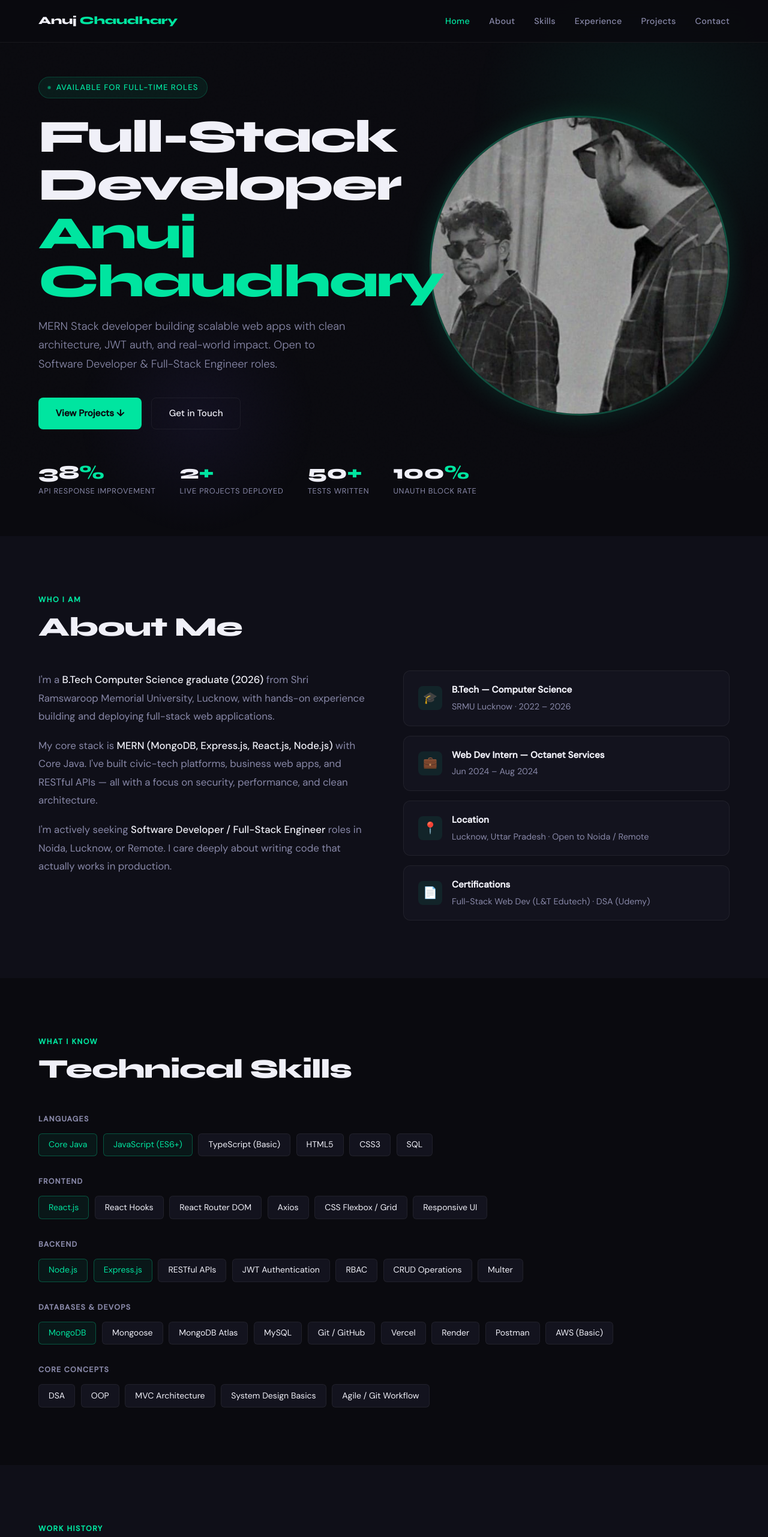
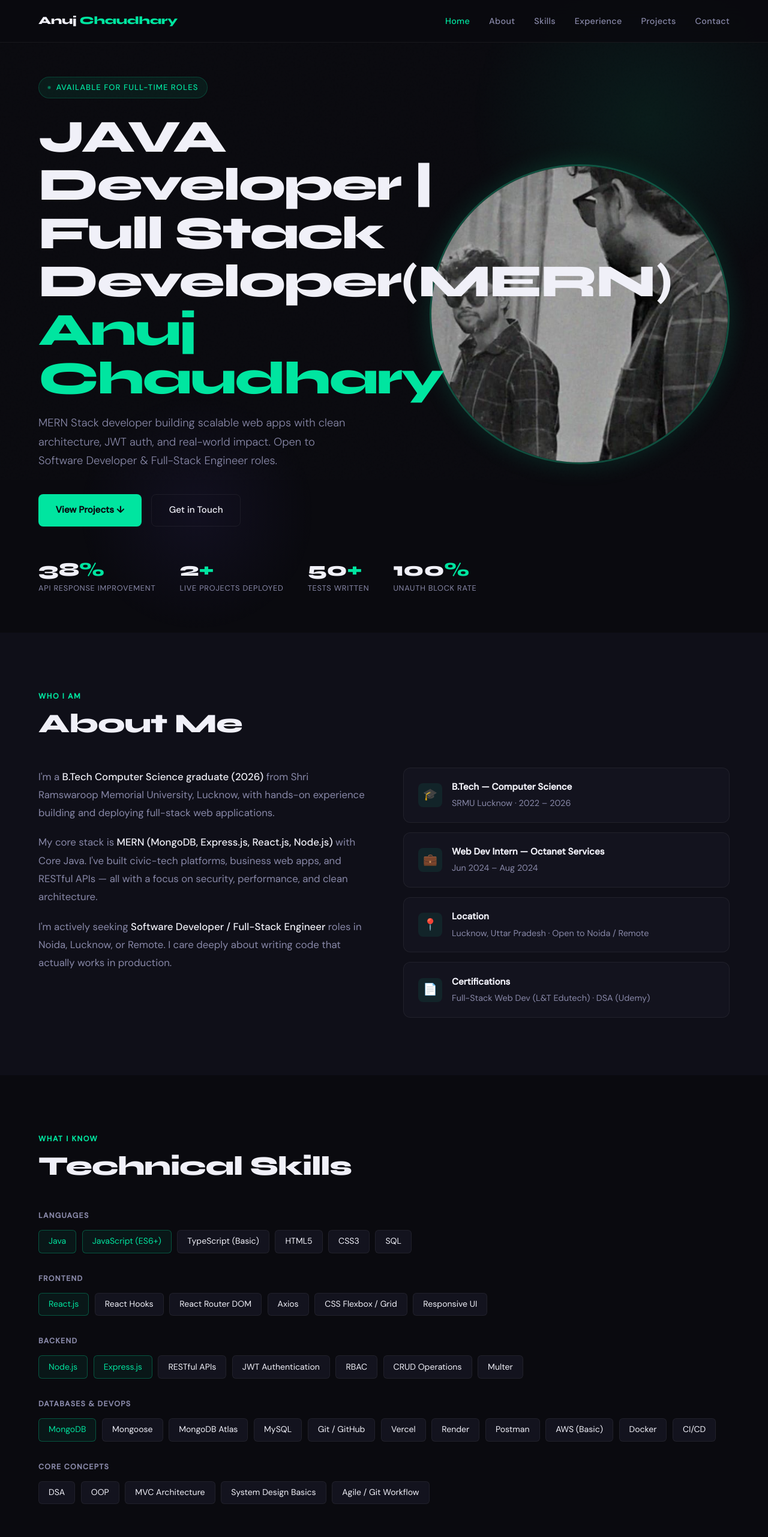
Before and after one commit to anonymous8528/portfolio, a plain HTML site: page index.html in a window 1280 px wide. Shown: the top 2563 px of the page at 60% size. Drawn offline with Linux system fonts and the light colour scheme.

Commit message:
Updated portfolio - added new project

```diff
--- a/index.html
+++ b/index.html
@@ -862,7 +862,7 @@
 
 <div class="hero-content">
       <div class="hero-tag">Available for full-time roles</div>
-      <h1>Full-Stack Developer  <br><span class="name">Anuj Chaudhary</span></h1>
+      <h1>JAVA Developer | Full Stack Developer(MERN)  <br><span class="name">Anuj Chaudhary</span></h1>
       <p class="hero-sub">MERN Stack developer building scalable web apps with clean architecture, JWT auth, and
         real-world impact. Open to Software Developer &amp; Full-Stack Engineer roles.</p>
       <div class="hero-btns">
@@ -949,7 +949,7 @@
       <div class="skill-group">
         <div class="skill-group-label">Languages</div>
         <div class="skill-pills">
-          <span class="pill accent">Core Java</span>
+          <span class="pill accent"> Java</span>
           <span class="pill accent">JavaScript (ES6+)</span>
           <span class="pill">TypeScript (Basic)</span>
           <span class="pill">HTML5</span>
@@ -992,6 +992,8 @@
           <span class="pill">Render</span>
           <span class="pill">Postman</span>
           <span class="pill">AWS (Basic)</span>
+          <span class="pill">Docker</span>
+          <span class="pill">CI/CD</span>
         </div>
       </div>
       <div class="skill-group">
@@ -1138,7 +1140,7 @@
           <div class="contact-item-icon">✉️</div>
           <div>
             <div class="contact-item-label">Email</div>
-            <div class="contact-item-value">canuj8528@gmail.com</div>
+            <div class="contact-item-value">canuj8528@gmail.com  |  anujchaudhary8528@gmail.com</div>
           </div>
         </a>
         <a href="tel:+918528539188" class="contact-item">
```
Also changed, not shown: README.md (deleted).
